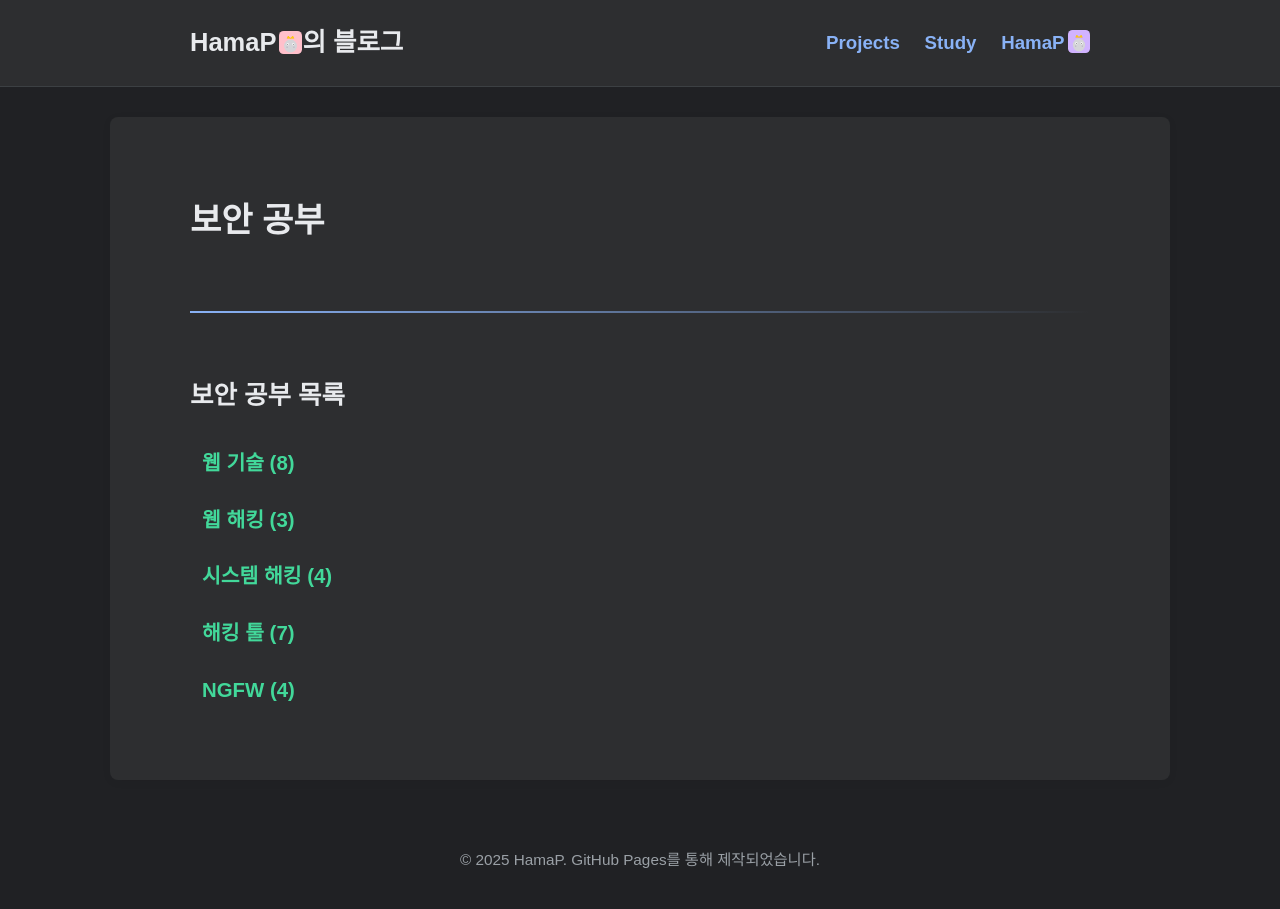
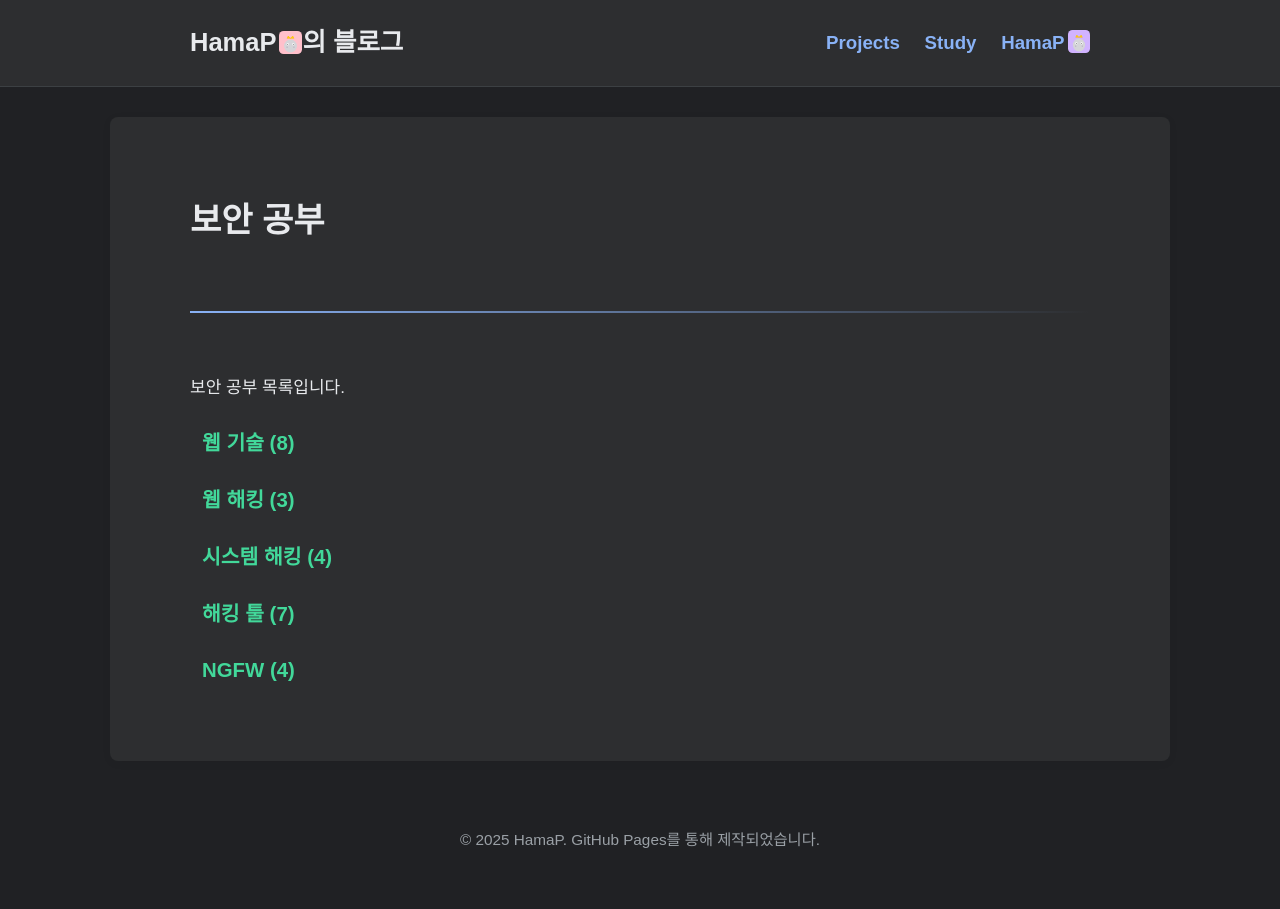
Before and after one commit to HamaP0/HamaP0.github.io, a Jekyll site: the page built from security-study.html, in a window 1280 px wide. Built offline with Jekyll 4.4.1, drawn with Linux system fonts in a browser that asks for light colours; some web fonts are replaced.

Commit message:
Update security-study.html

```diff
--- a/security-study.html
+++ b/security-study.html
@@ -6,8 +6,8 @@ exclude_from_nav: true
 
 <h1>{{ page.title }}</h1>
 <hr>
+보안 공부 목록입니다.
 
-<h2>보안 공부 목록</h2>
 <ul class="category-list">
   <!-- 이 리스트에 '해킹 툴'을 추가했습니다. -->
   {% assign tech_categories = "웹 기술|웹 해킹|앱 해킹|시스템 해킹|해킹 툴|NGFW" | split: "|" %}
```
